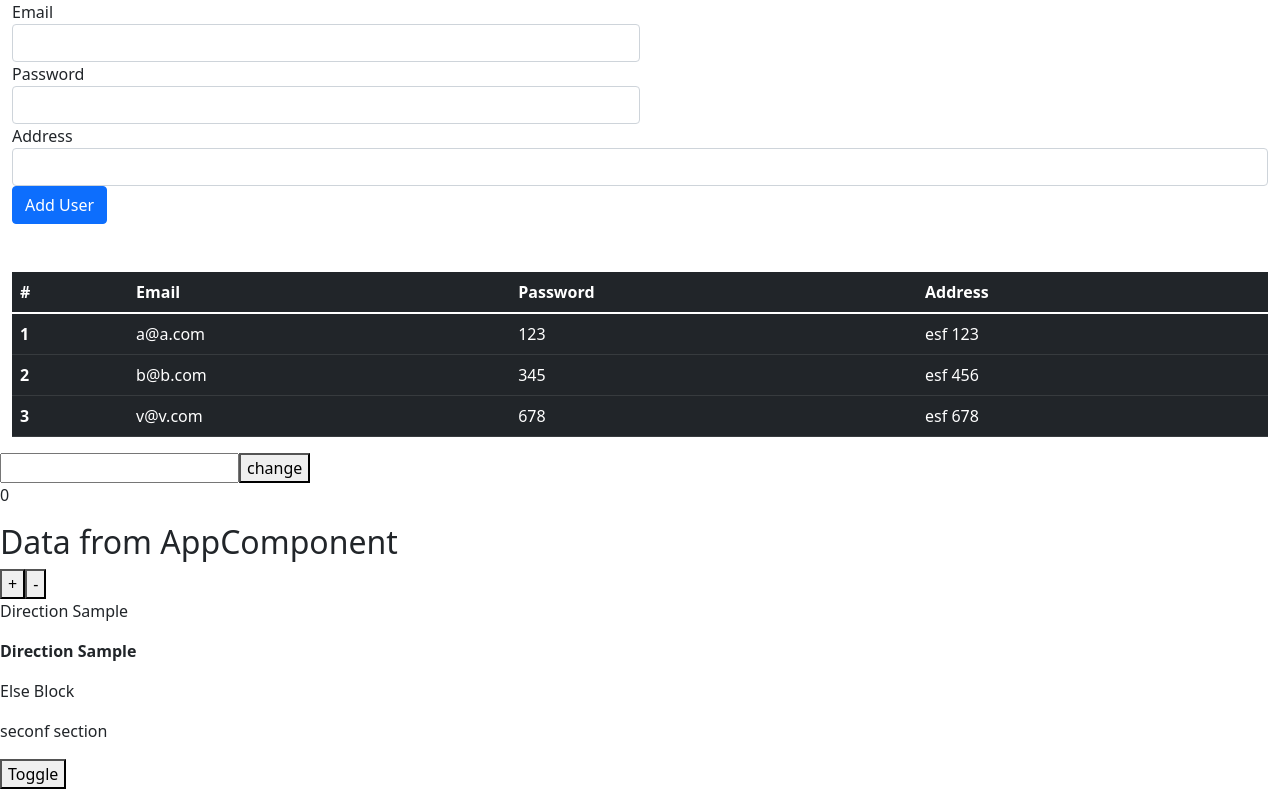
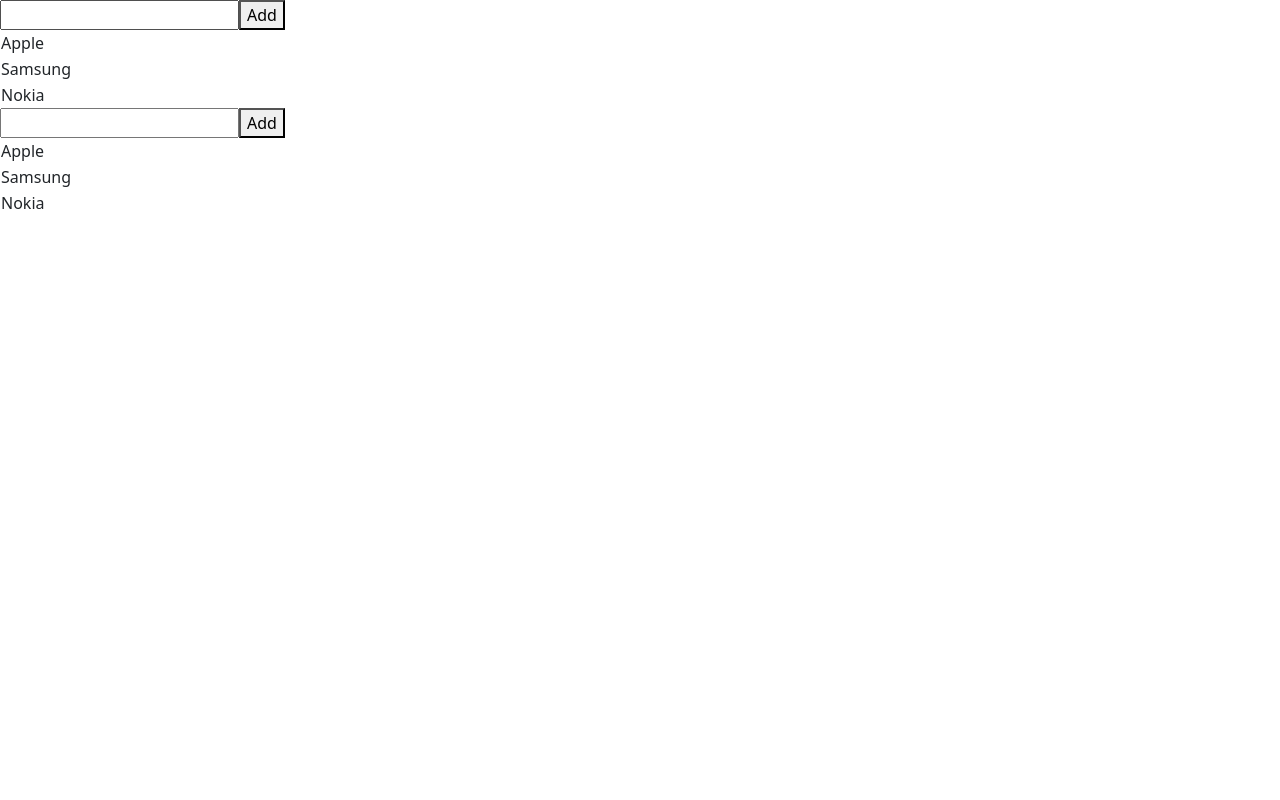
Before and after one commit to behrouznd/AngularSamplePractice, an Angular app: page / in a window 1280 px wide. Built offline with nearby package versions, Linux system fonts and the light colour scheme.

Commit message:
14001105

```diff
--- a/src/app/app.component.html
+++ b/src/app/app.component.html
@@ -1,4 +1,4 @@
-<app-user *ngIf="false"></app-user>
+<!--<app-user *ngIf="false"></app-user>
 <app-users *ngIf="false"></app-users>
 <div class="app-user" *ngIf="false"></div>
 
@@ -31,4 +31,18 @@
 <p *while="!condition">
   seconf section
 </p>
-<button (click)="toggle()">Toggle</button>
+<button (click)="toggle()">Toggle</button>-->
+
+
+<!--<div class="panel">
+  <div>
+    <input type="text" [(ngModel)]="name" />
+    <button (click)="addItem(name)">Add Item</button>
+  </div>
+  <table>
+    <tr *ngFor="let item of items"><td>{{item}}</td></tr>
+  </table>
+</div>-->
+
+<data-comp></data-comp>
+<data-comp></data-comp>
--- a/src/app/app.component.ts
+++ b/src/app/app.component.ts
@@ -1,5 +1,7 @@
 import { Component, ViewChild } from '@angular/core';
 import { Child1Component } from './child1/child1.component';
+import { DataService } from './data.service';
+import { LogService } from './log.service';
 
 @Component({
   selector: 'app-root',
@@ -33,4 +35,16 @@ export class AppComponent {
   toggle() {
     this.condition = !this.condition;
   }
+
+  constructor(private dataService: DataService) {}
+
+  items: string[] = [];
+  name: string = "";
+  addItem(name: string) {
+    this.dataService.addData(name);
+  }
+
+  ngOnInit() {
+    this.items = this.dataService.getData();
+  }
 }
--- /dev/null
+++ b/src/app/data.component.ts
@@ -0,0 +1,33 @@
+import { Component } from '@angular/core';
+import { DataService } from './data.service';
+
+
+@Component({
+  selector: 'data-comp',
+  template: `<div>
+    <input [(ngModel)]="newItem"  />
+    <button (click)="addItem(newItem)" > Add </button>
+  </div>
+ <table>
+      <tr *ngFor="let item of items">
+          <td>{{item}}</td>
+      </tr>
+  </table>
+  `
+
+})
+
+export class DataComponent {
+  newItem: string = "";
+  items: string[] = [];
+
+  constructor(private dataService: DataService) { }
+
+  addItem(name: string) {
+    this.dataService.addData(name);
+  }
+
+  ngOnInit() {
+    this.items = this.dataService.getData();
+  }
+}
--- /dev/null
+++ b/src/app/data.service.ts
@@ -0,0 +1,20 @@
+import { Injectable, Optional } from '@angular/core';
+import { LogService } from './log.service';
+
+@Injectable()
+export class DataService {
+  constructor(@Optional() private logService: LogService) { }
+
+  private data: string[] = ["Apple", "Samsung", "Nokia"];
+
+  getData(): string[] {
+    if (this.logService) this.logService.write("get Data");
+    return this.data;
+  }
+
+  addData(name: string) {
+    this.data.push(name);
+    if (this.logService) this.logService.write("add data : " + name);
+  }
+
+}
--- /dev/null
+++ b/src/app/log.service.ts
@@ -0,0 +1,5 @@
+export class LogService{
+  write(logMessage: string) {
+    console.log(logMessage);
+  }
+}
```
Also changed, not shown: src/app/app.module.ts (+6 -2 lines).
